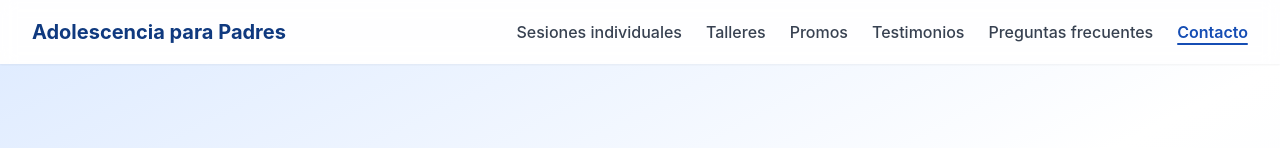
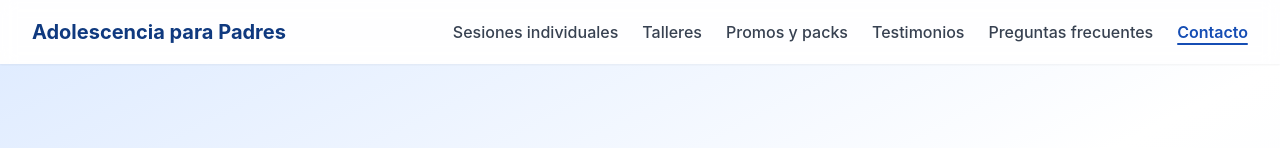
Before and after one commit to sekigan98/dram-adolescentes, a Next.js app: page / in a window 1280 px wide. Shown: the top 148 px of the page. Built offline with nearby package versions, Linux system fonts and the light colour scheme.

Commit message:
Update Navbar.tsx

```diff
--- a/components/Navbar.tsx
+++ b/components/Navbar.tsx
@@ -7,9 +7,9 @@ export default function Navbar() {
   const [active, setActive] = useState<string>("");
 
   const links = [
-    { href: "#promos", label: "Sesiones individuales" }, // 👈 antes decía Programa
+    { href: "#sesiones", label: "Sesiones individuales" }, // 👈 ahora apunta al bloque correcto
     { href: "#talleres", label: "Talleres" },
-    { href: "#promos", label: "Promos" },
+    { href: "#promos", label: "Promos y packs" },
     { href: "#testimonios", label: "Testimonios" },
     { href: "#faq", label: "Preguntas frecuentes" },
     { href: "#contacto", label: "Contacto" },
```
